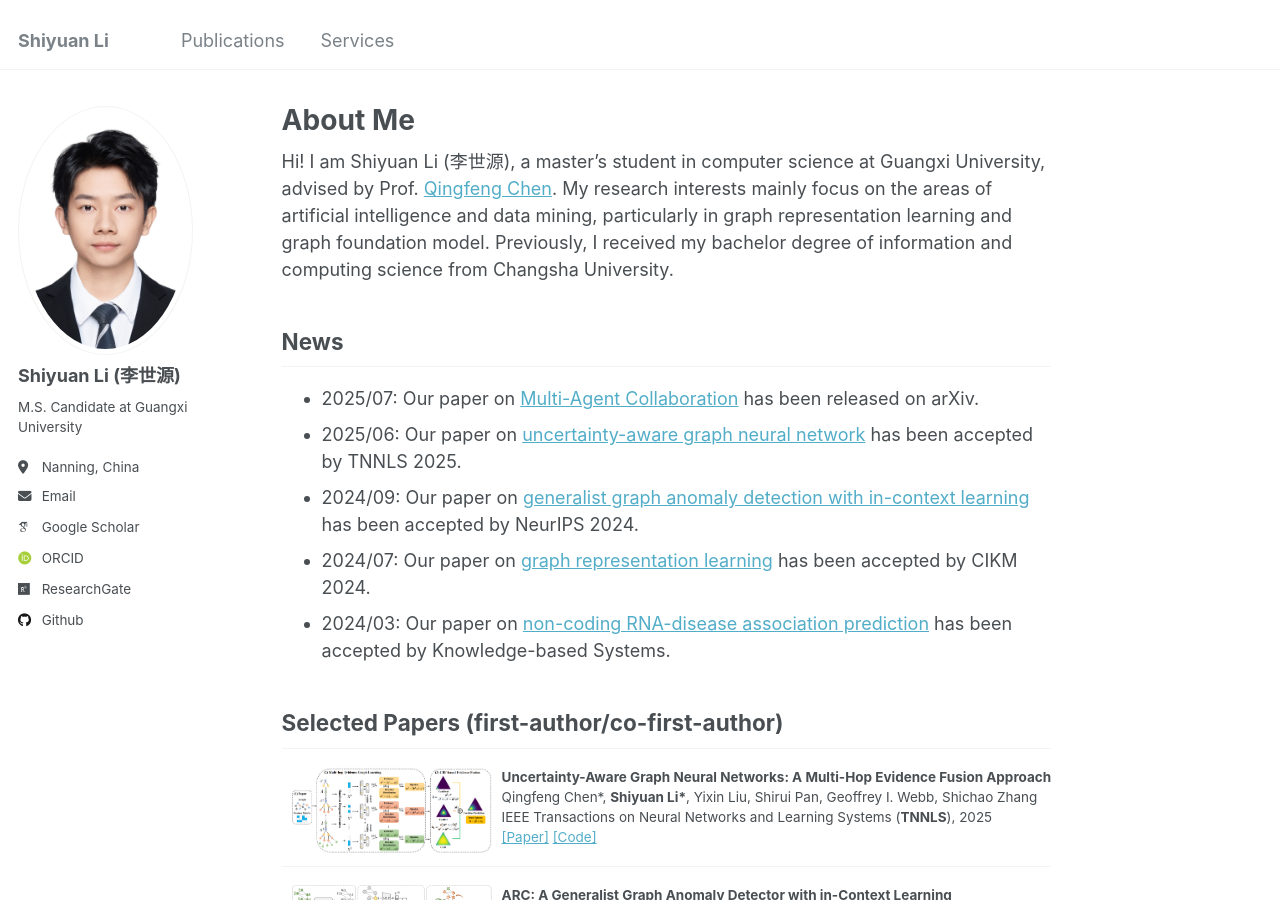
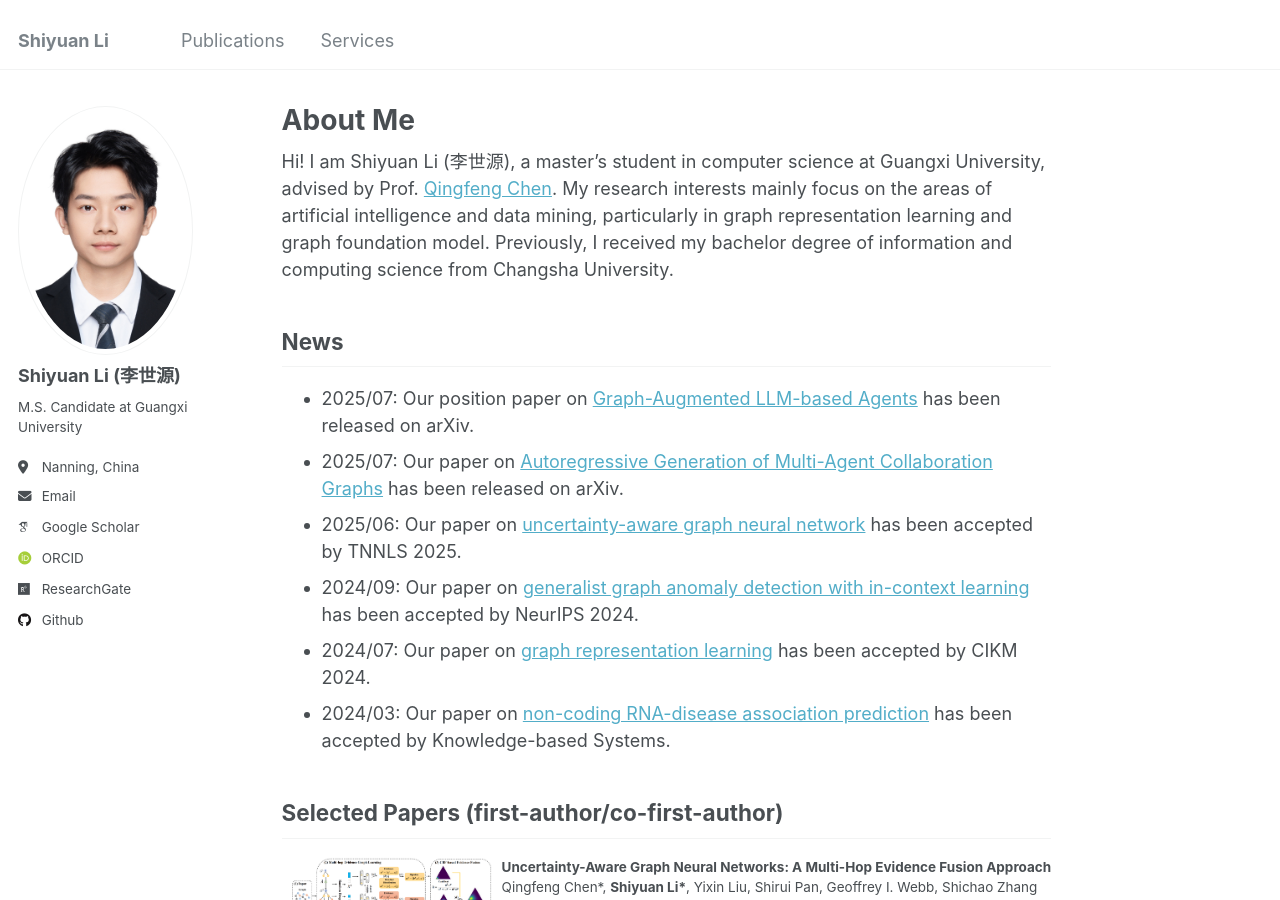
Before and after one commit to Shiy-Li/Shiy-Li.github.io, a Jekyll site: the page built from _pages/about.md, in a window 1280 px wide and 900 px high. Built offline with Jekyll 4.4.1, drawn with Linux system fonts in a browser that asks for light colours; some web fonts are replaced.

Commit message:
Update about.md

```diff
--- a/_pages/about.md
+++ b/_pages/about.md
@@ -14,7 +14,8 @@ My research interests mainly focus on the areas of artificial intelligence and d
 
 News
 ------
-* 2025/07: Our paper on [Multi-Agent Collaboration](https://arxiv.org/abs/2507.18224) has been released on arXiv.
+* 2025/07: Our position paper on [Graph-Augmented LLM-based Agents](https://arxiv.org/pdf/2507.21407) has been released on arXiv.
+* 2025/07: Our paper on [Autoregressive Generation of Multi-Agent Collaboration Graphs](https://arxiv.org/abs/2507.18224) has been released on arXiv.
 * 2025/06: Our paper on [uncertainty-aware graph neural network](https://arxiv.org/abs/2506.13083) has been accepted by TNNLS 2025.
 * 2024/09: Our paper on [generalist graph anomaly detection with in-context learning](https://arxiv.org/pdf/2405.16771) has been accepted by NeurIPS 2024.
 * 2024/07: Our paper on [graph representation learning](https://dl.acm.org/doi/abs/10.1145/3627673.3679758) has been accepted by CIKM 2024.
```
